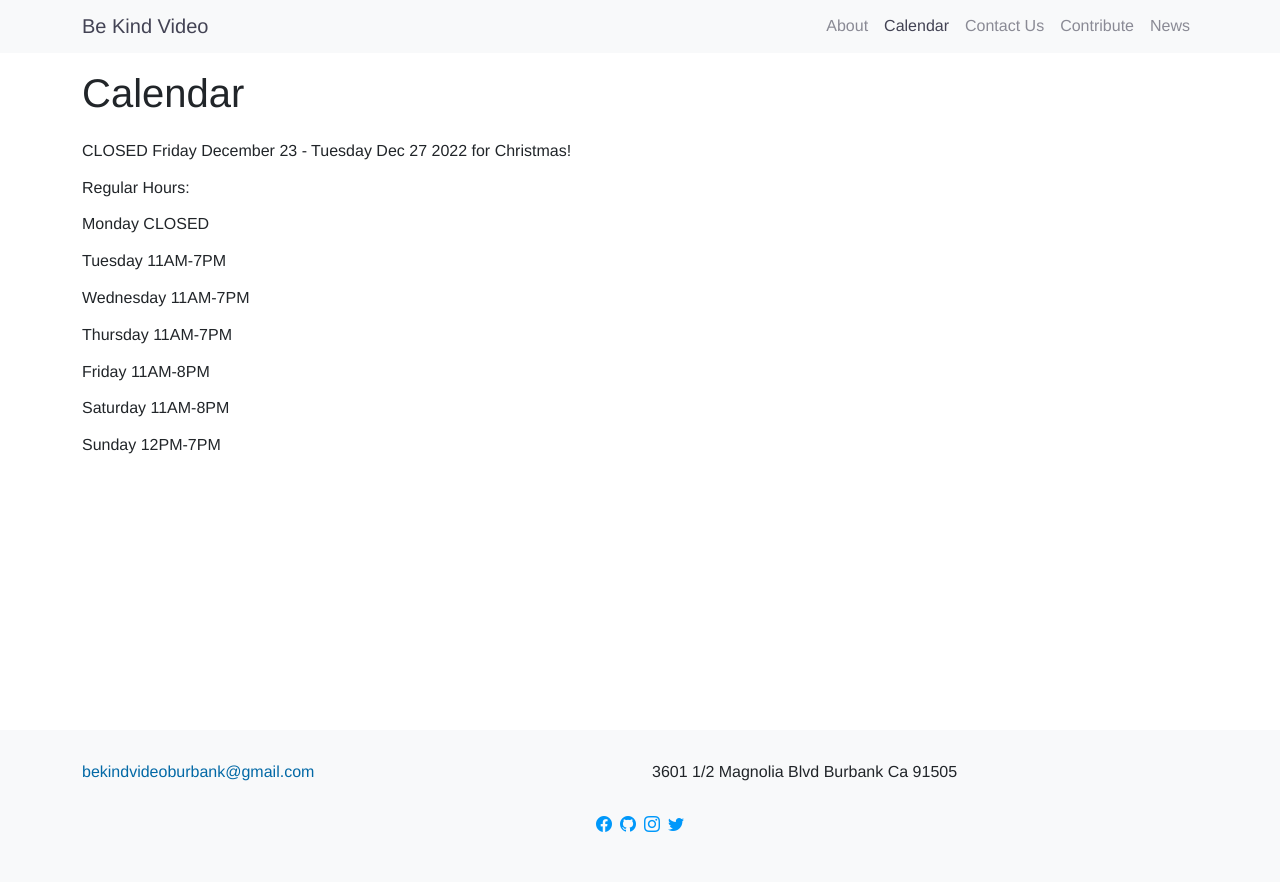
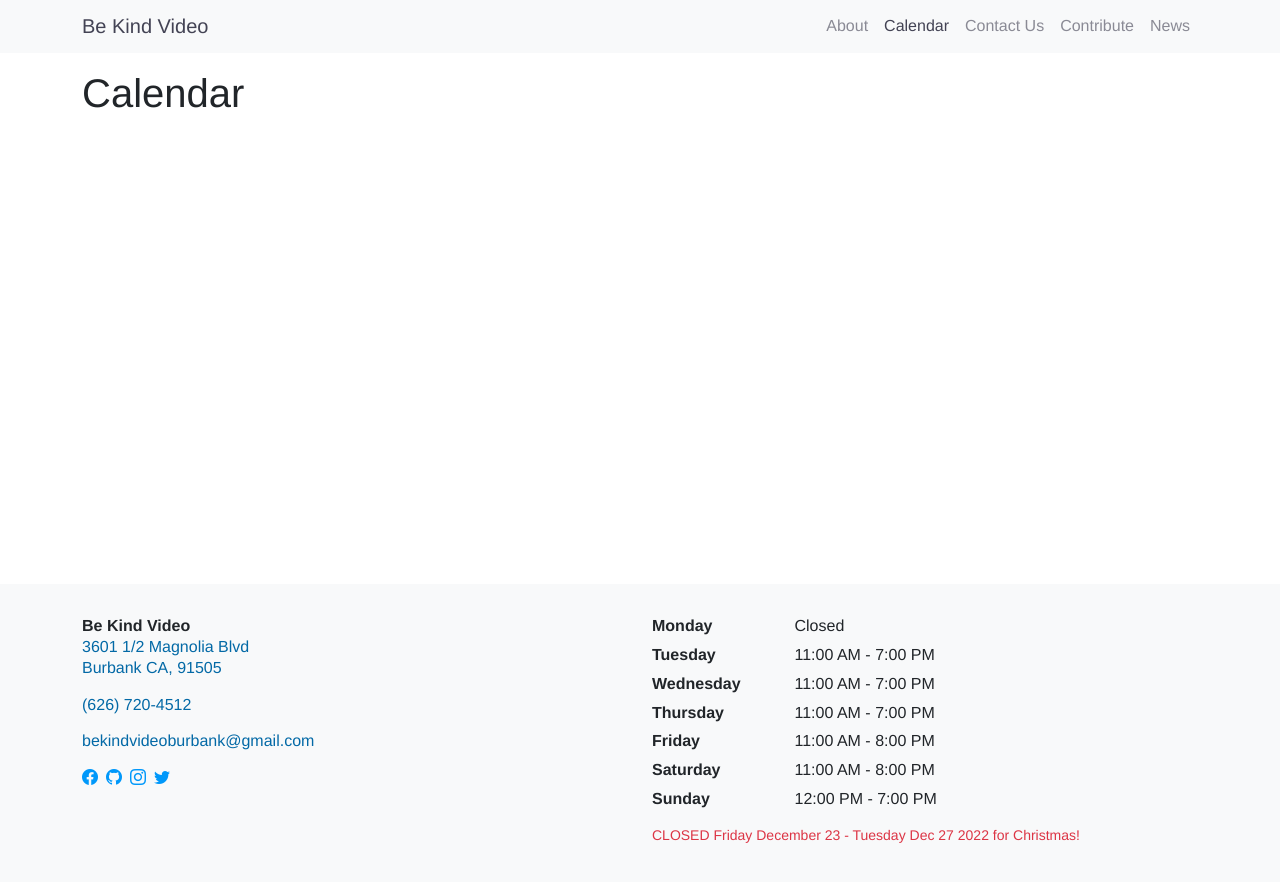
Before and after one commit to arenoir/be-kind-video, a Jekyll site: the page built from calendar.markdown, in a window 1280 px wide. Shown: the top 882 px of the page. Built offline with Jekyll 4.4.1, drawn with Linux system fonts in a browser that asks for light colours.

Commit message:
add footer info

```diff
--- a/_config.yml
+++ b/_config.yml
@@ -20,8 +20,9 @@
 
 title: Be Kind Video
 email: bekindvideoburbank@gmail.com
+phone: (626) 720-4512
 description: >- # this means to ignore newlines until "baseurl:"
- 3601 1/2 Magnolia Blvd Burbank Ca 91505
+
 
 baseurl: "" # the subpath of your site, e.g. /blog
 url: "" # the base hostname & protocol for your site, e.g. http://example.com
--- /dev/null
+++ b/_data/hours.yml
@@ -0,0 +1,18 @@
+---
+heading: Hours
+days:
+  - name: Monday
+    description: 'Closed'
+  - name: Tuesday
+    description: '11:00 AM - 7:00 PM'
+  - name: Wednesday
+    description: '11:00 AM - 7:00 PM'
+  - name: Thursday
+    description: '11:00 AM - 7:00 PM'
+  - name: Friday
+    description: '11:00 AM - 8:00 PM'
+  - name: Saturday
+    description: '11:00 AM - 8:00 PM'
+  - name: Sunday
+    description: '12:00 PM - 7:00 PM'
+note: CLOSED Friday December 23 - Tuesday Dec 27 2022 for Christmas!
--- /dev/null
+++ b/_includes/address.html
@@ -0,0 +1,7 @@
+<address>
+  <strong>Be Kind Video</strong><br>
+  <a href="https://goo.gl/maps/bdpwDzYBcyGPNWuN9">
+    3601 1/2 Magnolia Blvd<br>
+    Burbank CA, 91505
+  </a>
+</address>
--- a/_includes/footer.html
+++ b/_includes/footer.html
@@ -2,23 +2,31 @@
   <data class="u-url" href="{{ "/" | relative_url }}"></data>
   <div class="container py-3">
     <div class="row">
-      <div class="col">
-        {%- if site.email %}
+      <div class="col-12 col-md-6">
         <ul class="contact-list list-unstyled">
-          <li><a class="u-email" href="mailto:{{ site.email }}">{{ site.email }}</a></li>
+          <li>
+            {%- include address.html -%}
+          </li>
+          {%- if site.phone %}
+            <li class="mb-3">
+              <a href="tel:{{ site.phone }}" >
+                {{ site.phone }}
+              </a>
+            </li>
+          {%- endif %}
+          {%- if site.email %}
+            <li class="mb-3"><a class="u-email" href="mailto:{{ site.email }}">{{ site.email }}</a></li>
+          {%- endif %}
+          {%- if site.bootstrap.social_links -%}
+            <li>
+              {%- include social.html -%}
+            </li>
+          {%- endif -%}
         </ul>
-        {%- endif %}
       </div>
-      <div class="col">
-        <p>{{ site.description | escape }}</p>
+      <div class="col-12 col-md-6">
+        {%- include hours.html -%}
       </div>
     </div>
-    {%- if site.bootstrap.social_links -%}
-    <div class="row py-3">
-      <div class="col">
-        {%- include social.html -%}
-      </div>
-    </div>
-    {%- endif -%}
   </div>
 </footer>
--- /dev/null
+++ b/_includes/hours.html
@@ -0,0 +1,7 @@
+<dl class="row">
+  {% for day in site.data.hours.days %}
+  <dt class="col-sm-3">{{day.name}}</dt>
+  <dd class="col-sm-9">{{day.description}}</dd>
+  {% endfor %}
+  <small class="my-2 text-danger">{{site.data.hours.note}}</small>
+</dl>
--- a/_includes/social.html
+++ b/_includes/social.html
@@ -1,6 +1,6 @@
 {%- assign social = site.bootstrap.social_links -%}
 
-<ul class="text-center list-inline">
+<ul class="list-inline">
   {%- if social.facebook -%}<li class="list-inline-item"><a rel="me" class="link-secondary" href="{{ social.facebook }}"><i class="bi bi-facebook" role="img" aria-label="Facebook"></i></a></li>{%- endif -%}
   {%- if social.github -%}<li class="list-inline-item"><a rel="me" class="link-secondary" href="{{ social.github }}"><i class="bi bi-github"role="img" aria-label="GitHub"></i></a></li>{%- endif -%}
   {%- if social.instagram -%}<li class="list-inline-item"><a rel="me" class="link-secondary" href="{{ social.instagram }}"><i class="bi bi-instagram"role="img" aria-label="Instagram"></i></a></li>{%- endif -%}
--- a/calendar.markdown
+++ b/calendar.markdown
@@ -3,21 +3,3 @@
 title: Calendar
 permalink: /calendar/
 ---
-
-CLOSED Friday December 23 - Tuesday Dec 27 2022 for Christmas!
-
-Regular Hours:
-
-Monday CLOSED
-
-Tuesday 11AM-7PM
-
-Wednesday 11AM-7PM
-
-Thursday 11AM-7PM
-
-Friday 11AM-8PM
-
-Saturday 11AM-8PM
-
-Sunday 12PM-7PM
--- a/index.markdown
+++ b/index.markdown
@@ -11,5 +11,3 @@
 Stocking VHS, DVDs, Blu-Rays, and 4K Blu-Ray Movies for Rent, and Sale.
 
 New titles added daily!
-
-CLOSED Friday December 23, Saturday December 24, Sunday December 25 2022, Monday December 26 2022, Tuesday December 27 2022.
```
